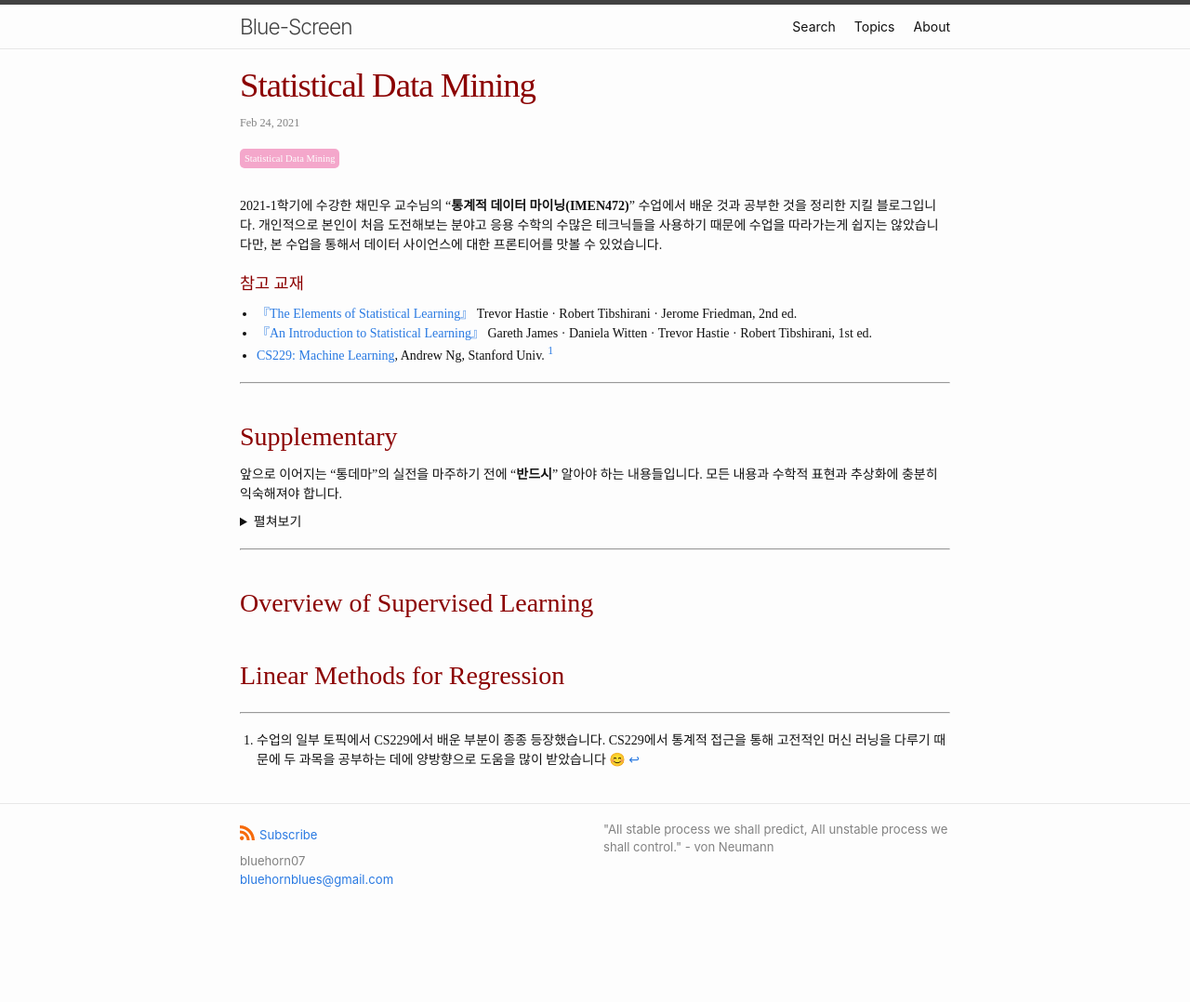
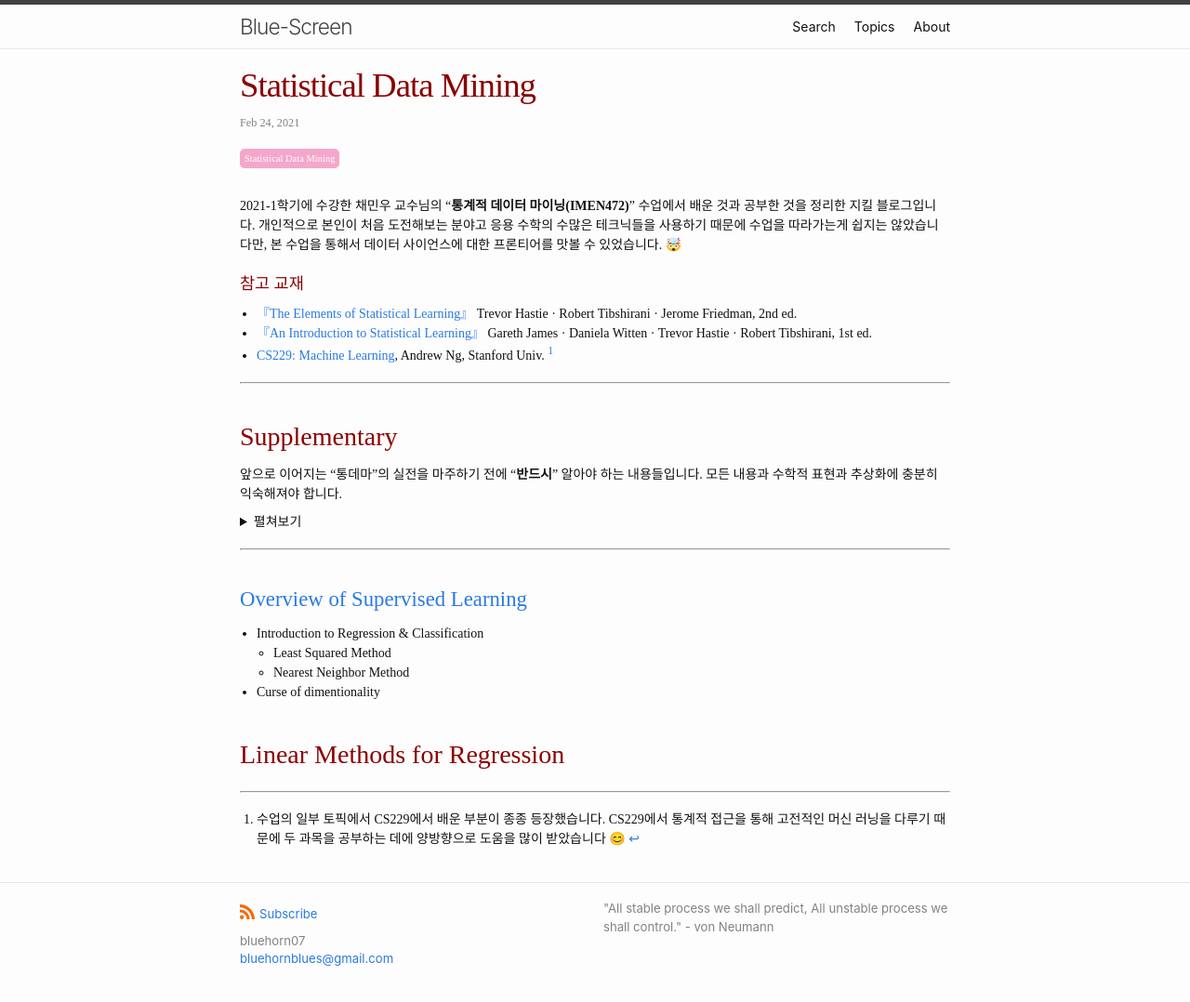
Before and after one commit to BlueHorn07/computer_science, a Jekyll site: the page built from _posts/statistical-data-mining/2021-02-24-statistical-data-mining.md, in a window 1280 px wide. Shown: the whole page at 93% size. Built offline with Jekyll 4.4.1, drawn with Linux system fonts in a browser that asks for light colours; nearby versions of some CDN libraries; some web fonts are replaced; before the commit the page ends 993 px from its top, so only the background shows below that.

Commit message:
update topic content

```diff
--- a/_posts/statistical-data-mining/2021-02-24-statistical-data-mining.md
+++ b/_posts/statistical-data-mining/2021-02-24-statistical-data-mining.md
@@ -8,7 +8,7 @@ hidden: true
 
 <br/>
 
-2021-1학기에 수강한 채민우 교수님의 "**통계적 데이터 마이닝(IMEN472)**" 수업에서 배운 것과 공부한 것을 정리한 지킬 블로그입니다. 개인적으로 본인이 처음 도전해보는 분야고 응용 수학의 수많은 테크닉들을 사용하기 때문에 수업을 따라가는게 쉽지는 않았습니다만, 본 수업을 통해서 데이터 사이언스에 대한 프론티어를 맛볼 수 있었습니다.
+2021-1학기에 수강한 채민우 교수님의 "**통계적 데이터 마이닝(IMEN472)**" 수업에서 배운 것과 공부한 것을 정리한 지킬 블로그입니다. 개인적으로 본인이 처음 도전해보는 분야고 응용 수학의 수많은 테크닉들을 사용하기 때문에 수업을 따라가는게 쉽지는 않았습니다만, 본 수업을 통해서 데이터 사이언스에 대한 프론티어를 맛볼 수 있었습니다. 🤯
 
 #### 참고 교재
 - [『The Elements of Statistical Learning』](https://web.stanford.edu/~hastie/ElemStatLearn/) Trevor Hastie · Robert Tibshirani · Jerome Friedman, 2nd ed.
@@ -42,8 +42,13 @@ hidden: true
 
 <hr/>
 
-## Overview of Supervised Learning
+### [Overview of Supervised Learning]({{"/2021/02/26/overview-of-supervised-learning.html" | relative_url}})
 
+- Introduction to Regression & Classification
+  - Least Squared Method
+  - Nearest Neighbor Method
+
+- Curse of dimentionality
 
 
 ## Linear Methods for Regression
```
